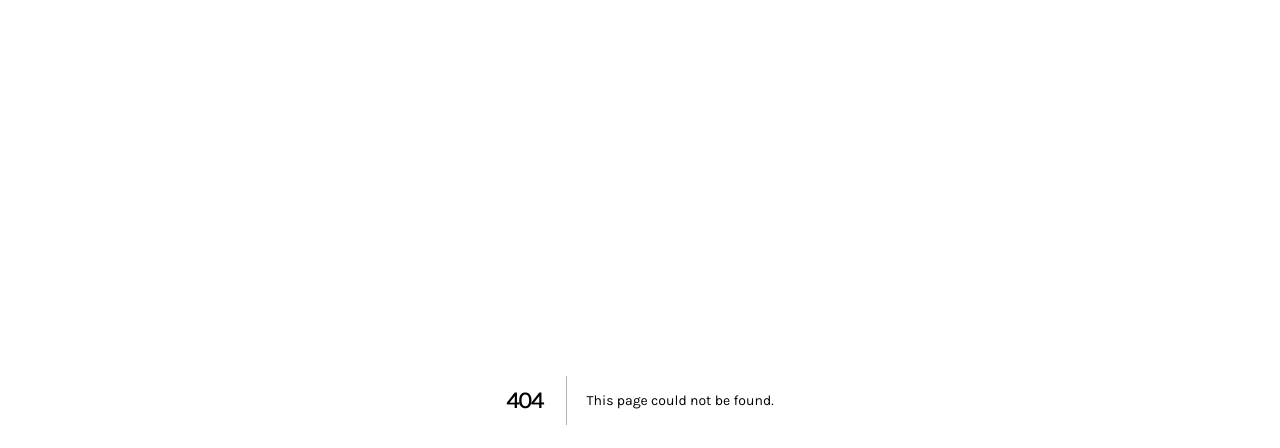
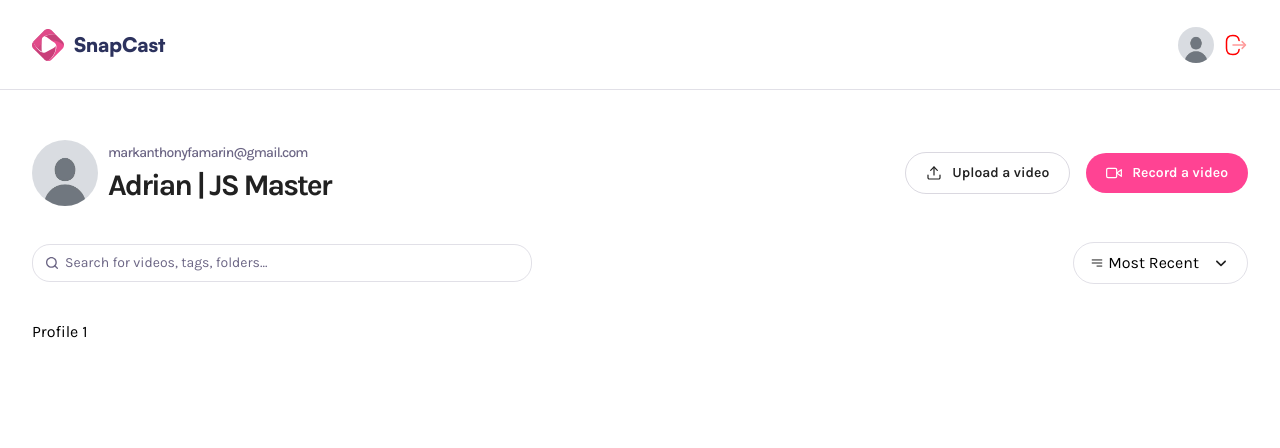
Before and after one commit to Joichiro02/nextjs-screen-recording, a Next.js app: page /profile/1 in a window 1280 px wide. Before the commit this address had no page. Shown: the top 448 px of the page. Built offline with nearby package versions, Linux system fonts and the light colour scheme.

Commit message:
feat: Home page UI

```diff
--- /dev/null
+++ b/app/(auth)/sign-in/page.tsx
@@ -0,0 +1,3 @@
+export default function Page() {
+	return <div></div>;
+}
--- /dev/null
+++ b/app/(root)/layout.tsx
@@ -0,0 +1,11 @@
+import Navbar from "@/components/Navbar";
+import { ReactNode } from "react";
+
+export default function Layout({ children }: { children: ReactNode }) {
+	return (
+		<div>
+			<Navbar />
+			{children}
+		</div>
+	);
+}
--- /dev/null
+++ b/app/(root)/page.tsx
@@ -0,0 +1,11 @@
+import Header from "@/components/Header";
+
+const Page = () => {
+	return (
+		<main className="wrapper page">
+			<Header title="All Videos" subHeader="Public Library" />
+		</main>
+	);
+};
+
+export default Page;
--- /dev/null
+++ b/app/(root)/profile/[id]/page.tsx
@@ -0,0 +1,15 @@
+import Header from "@/components/Header";
+
+export default async function Page({ params }: ParamsWithSearch) {
+	const { id } = await params;
+	return (
+		<div className="wrapper page">
+			<Header
+				subHeader="markanthonyfamarin@gmail.com"
+				title="Adrian | JS Master"
+				userImg="/assets/images/dummy.jpg"
+			/>
+			Profile {id}
+		</div>
+	);
+}
--- a/app/page.tsx
+++ /dev/null
@@ -1,9 +0,0 @@
-import React from 'react'
-
-const Page = () => {
-  return (
-    <div>Page</div>
-  )
-}
-
-export default Page
--- /dev/null
+++ b/components/DropdownList.tsx
@@ -0,0 +1,31 @@
+"use client";
+
+import Image from "next/image";
+import { useState } from "react";
+
+export default function DropdownList() {
+	const [isOpen, setIsOpen] = useState(false);
+	return (
+		<div className="relative">
+			<div className="cursor-pointer" onClick={() => setIsOpen(!isOpen)}>
+				<div className="filter-trigger">
+					<figure>
+						<Image src="/assets/icons/hamburger.svg" alt="menu" width={14} height={14} />
+						Most Recent
+					</figure>
+					<Image src="/assets/icons/arrow-down.svg" alt="arrow-down" width={20} height={20} />
+				</div>
+			</div>
+
+			{isOpen && (
+				<ul className="dropdown">
+					{["Most recent", "Most liked"].map((option) => (
+						<li key={option} className="list-item">
+							{option}
+						</li>
+					))}
+				</ul>
+			)}
+		</div>
+	);
+}
--- /dev/null
+++ b/components/Header.tsx
@@ -0,0 +1,45 @@
+import { ICONS } from "@/constants";
+import Image from "next/image";
+import Link from "next/link";
+import DropdownList from "./DropdownList";
+
+export default function Header({ subHeader, title, userImg }: SharedHeaderProps) {
+	return (
+		<header className="header">
+			<section className="header-container">
+				<div className="details">
+					{userImg && (
+						<Image src={userImg} alt="user" width={66} height={66} className="rounded-full" />
+					)}
+
+					<article>
+						<p>{subHeader}</p>
+						<h1>{title}</h1>
+					</article>
+				</div>
+
+				<aside>
+					<Link href="/upload">
+						<Image src="/assets/icons/upload.svg" alt="upload" width={16} height={16} />
+						<span>Upload a video</span>
+					</Link>
+					<div className="record">
+						<button className="primary-btn">
+							<Image src={ICONS.record} alt="record" width={16} height={16} />
+							<span>Record a video</span>
+						</button>
+					</div>
+				</aside>
+			</section>
+
+			<section className="search-filter">
+				<div className="search">
+					<input type="text" placeholder="Search for videos, tags, folders..." />
+					<Image src="/assets/icons/search.svg" alt="search" width={16} height={16} />
+				</div>
+
+				<DropdownList />
+			</section>
+		</header>
+	);
+}
--- /dev/null
+++ b/components/Navbar.tsx
@@ -0,0 +1,44 @@
+"use client";
+
+import Image from "next/image";
+import Link from "next/link";
+import { useRouter } from "next/navigation";
+
+const user = {};
+
+export default function Navbar() {
+	const router = useRouter();
+	return (
+		<header className="navbar">
+			<nav>
+				<Link href="/">
+					<Image src="/assets/icons/logo.svg" alt="logo" width={32} height={32} />
+					<h1>SnapCast</h1>
+				</Link>
+
+				{user && (
+					<figure>
+						<button onClick={() => router.push("/profile/123456")}>
+							<Image
+								src="/assets/images/dummy.jpg"
+								alt="User"
+								width={36}
+								height={36}
+								className="rounded-full aspect-square"
+							/>
+						</button>
+						<button className="cursor-pointer">
+							<Image
+								src="/assets/icons/logout.svg"
+								alt="logout"
+								width={24}
+								height={24}
+								className="rotate-180"
+							/>
+						</button>
+					</figure>
+				)}
+			</nav>
+		</header>
+	);
+}
--- a/constants/index.ts
+++ b/constants/index.ts
@@ -1,52 +1,3 @@
-export const MAX_VIDEO_SIZE = 500 * 1024 * 1024;
-export const MAX_THUMBNAIL_SIZE = 10 * 1024 * 1024;
-
-export const BUNNY = {
-  STREAM_BASE_URL: "https://video.bunnycdn.com/library",
-  STORAGE_BASE_URL: "https://sg.storage.bunnycdn.com/snapcast",
-  CDN_URL: "https://snapcast.b-cdn.net",
-  EMBED_URL: "https://iframe.mediadelivery.net/embed",
-  TRANSCRIPT_URL: "https://vz-47a08e64-84d.b-cdn.net",
-};
-
-export const emojis = ["😂", "😍", "👍"];
-
-export const filterOptions = [
-  "Most Viewed",
-  "Most Recent",
-  "Oldest First",
-  "Least Viewed",
-];
-
-export const visibilities: Visibility[] = ["public", "private"];
-
-export const ICONS = {
-  record: "/assets/icons/record.svg",
-  close: "/assets/icons/close.svg",
-  upload: "/assets/icons/upload.svg",
-};
-
-export const initialVideoState = {
-  isLoaded: false,
-  hasIncrementedView: false,
-  isProcessing: true,
-  processingProgress: 0,
-};
-
-export const infos = ["transcript", "metadata"];
-
-export const DEFAULT_VIDEO_CONFIG = {
-  width: { ideal: 1920 },
-  height: { ideal: 1080 },
-  frameRate: { ideal: 30 },
-};
-
-export const DEFAULT_RECORDING_CONFIG = {
-  mimeType: "video/webm;codecs=vp9,opus",
-  audioBitsPerSecond: 128000,
-  videoBitsPerSecond: 2500000,
-};
-
 export const MAX_VIDEO_SIZE = 500 * 1024 * 1024;
 export const MAX_THUMBNAIL_SIZE = 10 * 1024 * 1024;
 
```
